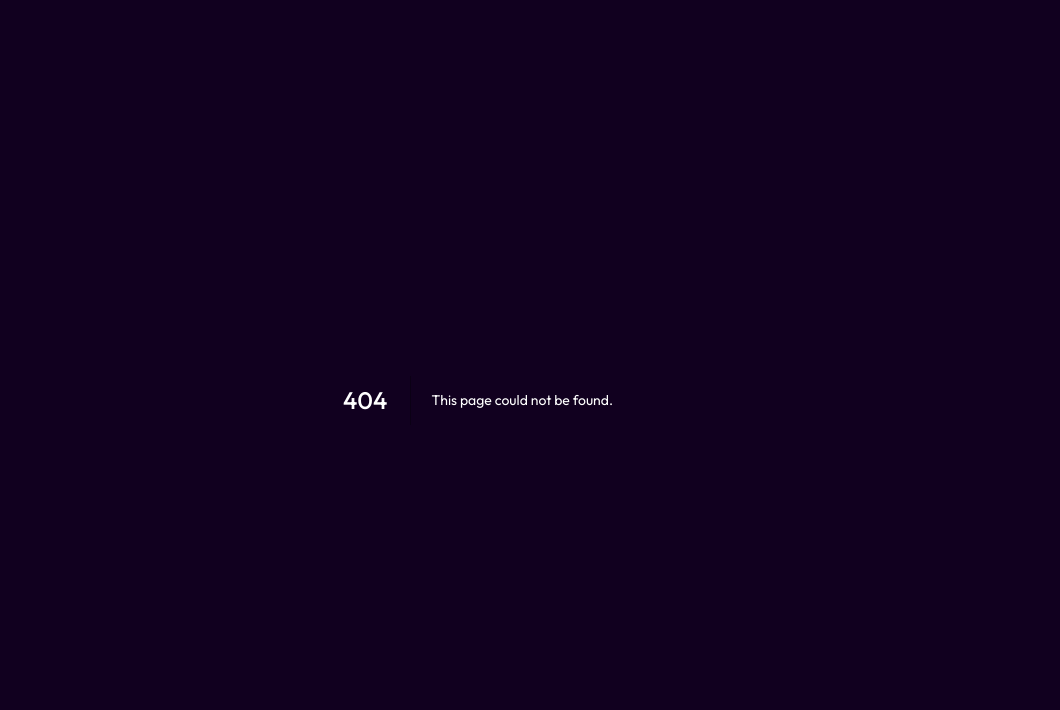
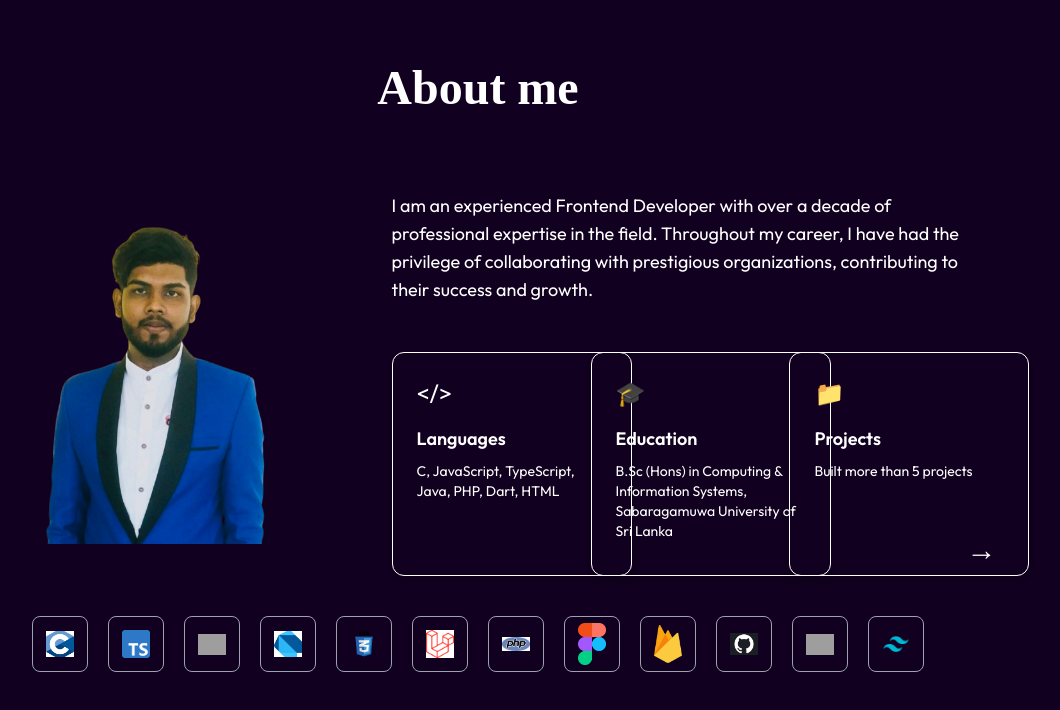
Before and after one commit to LakshanShalintha/Portfolio, a Next.js app in the folder portfolio/: page /components/Screens/about in a window 1280 px wide. Before the commit this address had no page. Shown: the top 710 px of the page, without its empty margins (162-1222 px from the left). Built offline with nearby package versions, Linux system fonts and the light colour scheme; grey boxes are pictures that could not be loaded; a web font is replaced by a local one.

Commit message:
Create About Page

```diff
--- /dev/null
+++ b/portfolio/src/app/components/Screens/about/page.tsx
@@ -0,0 +1,162 @@
+"use client";
+import { motion, useInView } from "framer-motion";
+import { useRef } from "react";
+import Image from "next/image";
+
+function About() {
+  const ref = useRef(null); // Reference for the section
+  // eslint-disable-next-line @typescript-eslint/ban-ts-comment
+  // @ts-expect-error
+  const isInView = useInView(ref, { triggerOnce: false, threshold: 0.1 }); // Adjust threshold for smoother re-trigger
+
+  return (
+      <motion.section
+          ref={ref}
+          id="about"
+          className="py-16 px-[12%] scroll-mt-20"
+          initial={{ opacity: 0, y: 20 }}
+          animate={isInView ? { opacity: 1, y: 0 } : { opacity: 0, y: 20 }}
+          transition={{ duration: 0.6 }}
+      >
+        <motion.h2 className="text-center text-5xl font-Ovo font-bold mb-12"
+            initial={{ opacity: 0, y: -20 }}
+            whileInView={{ opacity: 1, y: 0 }}
+            transition={{ duration: 0.5, delay: 0.5 }}
+        >
+          About me
+        </motion.h2>
+
+        <motion.div className="flex w-full flex-col lg:flex-row items-center gap-20 my-20"
+                    initial={{ opacity: 0 }}
+                    whileInView={{ opacity: 1 }}
+                    transition={{ duration: 0.8 }}
+        >
+          {/* Profile Image */}
+          <motion.div className="w-64 sm:w-80 rounded-3xl max-none"
+                      initial={{ opacity: 0, scale: 0.9 }}
+                      whileInView={{ opacity: 1, scale: 1 }}
+                      transition={{ duration: 0.6 }}
+          >
+            <Image
+                src="/images/Myimages/my-image.png"
+                alt="User"
+                width={320}
+                height={400}
+                className="w-full rounded-3xl"
+            />
+          </motion.div>
+
+          {/* Text Content */}
+          <div className="flex-1">
+            <p className="text-lg mb-12">
+              I am an experienced Frontend Developer with over a decade of
+              professional expertise in the field. Throughout my career, I have
+              had the privilege of collaborating with prestigious organizations,
+              contributing to their success and growth.
+            </p>
+
+            {/* Cards Section */}
+            <motion.div className="grid grid-cols-1 sm:grid-cols-3 gap-6 justify-items-center sm:justify-items-start"
+                        initial={{ opacity: 0 }}
+                        whileInView={{ opacity: 1 }}
+                        transition={{ duration: 0.8, delay: 1 }}
+            >
+              {/* Card 1 */}
+              <motion.div
+                  className="border border-gray-400 w-60 h-56 rounded-xl p-6 shadow-md hover:bg-lightHover hover:-translate-y-1 duration-200 hover:shadow-black dark:border-white dark:hover:shadow-white dark:hover:bg-darkHover/50"
+                  initial={{ opacity: 0, y: 20 }}
+                  animate={isInView ? { opacity: 1, y: 0 } : { opacity: 0, y: 20 }}
+                  transition={{ duration: 0.6 }}
+              >
+                <div className="text-2xl mb-4">{"</>"}</div>
+                <h3 className="text-lg font-semibold mb-2">Languages</h3>
+                <p className="text-sm">
+                  C, JavaScript, TypeScript, Java, PHP, Dart, HTML
+                </p>
+              </motion.div>
+
+              {/* Card 2 */}
+              <motion.div
+                  className="border border-gray-400 w-60 h-56 rounded-xl p-6 shadow-md hover:bg-lightHover hover:-translate-y-1 duration-200 hover:shadow-black dark:border-white dark:hover:shadow-white dark:hover:bg-darkHover/50"
+                  initial={{ opacity: 0, y: 20 }}
+                  animate={isInView ? { opacity: 1, y: 0 } : { opacity: 0, y: 20 }}
+                  transition={{ duration: 0.8 }}
+              >
+                <div className="text-2xl mb-4">🎓</div>
+                <h3 className="text-lg font-semibold mb-2">Education</h3>
+                <p className="text-sm ">
+                  B.Sc (Hons) in Computing & Information Systems, Sabaragamuwa
+                  University of Sri Lanka
+                </p>
+              </motion.div>
+
+              {/* Card 3 */}
+              <motion.div
+                  className="relative border border-gray-400 w-60 h-56 rounded-xl p-6 shadow-md hover:bg-lightHover hover:-translate-y-1 duration-200 hover:shadow-black dark:border-white dark:hover:shadow-white dark:hover:bg-darkHover/50"
+                  initial={{ opacity: 0, y: 20 }}
+                  animate={isInView ? { opacity: 1, y: 0 } : { opacity: 0, y: 20 }}
+                  transition={{ duration: 1 }}
+              >
+                <div className="text-2xl mb-4">📁</div>
+                <h3 className="text-lg font-semibold mb-2">Projects</h3>
+                <p className="text-sm">Built more than 5 projects</p>
+
+                {/* Arrow Icon */}
+                <div
+                    className="text-3xl absolute bottom-2 right-8 cursor-pointer"
+                    onClick={() => {
+                      const projectSection = document.getElementById("project");
+                      if (projectSection) {
+                        projectSection.scrollIntoView({ behavior: "smooth" });
+                      }
+                    }}
+                >
+                  →
+                </div>
+              </motion.div>
+            </motion.div>
+          </div>
+        </motion.div>
+
+        {/* Tools Section */}
+        <motion.ul className="flex items-center justify-center gap-3 sm:gap-5 -mt-10"
+                   initial={{ opacity: 0 }}
+                   whileInView={{ opacity: 1 }}
+                   transition={{ delay: 1.5, duration: 0.6 }}
+        >
+          {[
+            "/images/Technology/c.png",
+            "/images/Technology/ts.png",
+            "/images/Technology/react.png",
+            "/images/Technology/dart.png",
+            "/images/Technology/css.png",
+            "/images/Technology/laravel.png",
+            "/images/Technology/php.png",
+            "/images/Technology/figma.png",
+            "/images/Technology/Firebase.png",
+            "/images/Technology/github.png",
+            "/images/Technology/mysql.png",
+            "/images/Technology/tailwind.png",
+          ].map((tool, index) => (
+              <motion.li
+                  key={index}
+                  className="flex items-center justify-center w-12 sm:w-14 aspect-square border border-gray-400 rounded-lg cursor-pointer hover:bg-lightHover hover:-translate-y-1 duration-500"
+                  initial={{ opacity: 0, scale: 0.8 }}
+                  animate={isInView ? { opacity: 1, scale: 1 } : { opacity: 0 }}
+                  transition={{ duration: 0.6, delay: index * 0.1 }}
+              >
+                <Image
+                    src={tool}
+                    alt="Tool"
+                    width={28}
+                    height={28}
+                    className="w-5 sm:w-7"
+                />
+              </motion.li>
+          ))}
+        </motion.ul>
+      </motion.section>
+  );
+}
+
+export default About;
```
